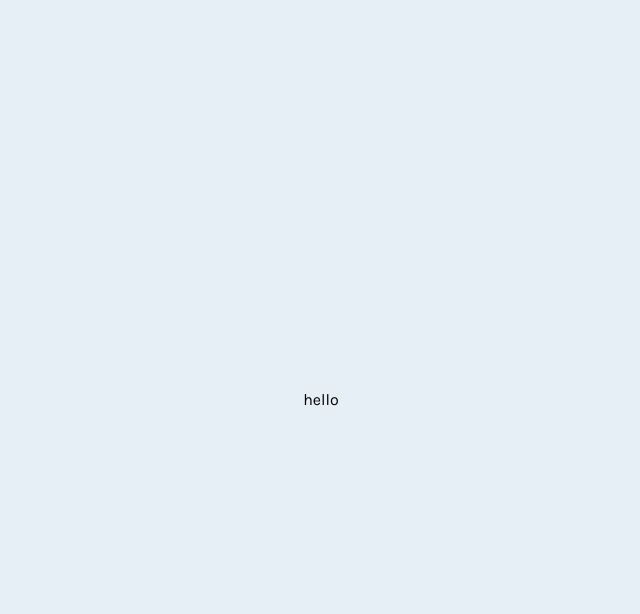
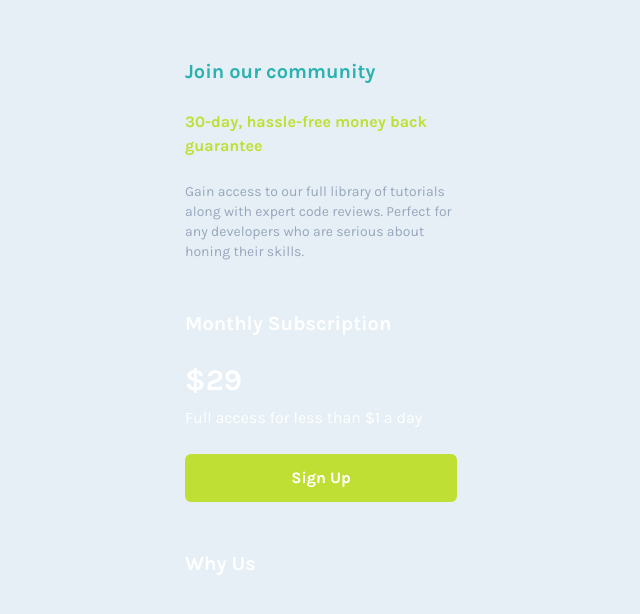
Before and after one commit to palmeiroerick/single-price-grid-component, a Next.js app: page / in a window 1280 px wide. Shown: the top 614 px of the page, without its empty margins (319-959 px from the left). Built offline with nearby package versions, Linux system fonts and the light colour scheme.

Commit message:
feat: create the Home page

```diff
--- a/app/page.tsx
+++ b/app/page.tsx
@@ -1,5 +1,72 @@
+import Button from "@/components/Button";
+import Section from "@/components/Section";
+import Text from "@/components/Text";
+
 const Home = () => {
-  return <main>hello</main>;
+  return (
+    <main className="w-80 overflow-hidden rounded">
+      <Section color="white">
+        <Text as="h1" weight="bold" size="xl" color="cyan">
+          Join our community
+        </Text>
+        <Text as="h3" weight="bold" size="base" color="brightYellow">
+          30-day, hassle-free money back guarantee
+        </Text>
+        <Text as="p" weight="normal" size="sm" color="grayishBlue">
+          Gain access to our full library of tutorials along with expert code
+          reviews. Perfect for any developers who are serious about honing their
+          skills.
+        </Text>
+      </Section>
+      <Section color="cyan">
+        <Text as="h2" weight="bold" size="xl" color="white">
+          Monthly Subscription
+        </Text>
+        <div className="flex flex-col gap-2">
+          <div className="flex items-center gap-2">
+            <Text as="h3" weight="bold" size="3xl" color="white">
+              $29
+            </Text>
+            <Text as="p" weight="normal" size="base" color="lightGray">
+              per month
+            </Text>
+          </div>
+          <Text as="p" weight="normal" size="base" color="white">
+            Full access for less than $1 a day
+          </Text>
+        </div>
+        <Button>Sign Up</Button>
+      </Section>
+      <Section color="lightCyan">
+        <Text as="h2" weight="bold" size="xl" color="white">
+          Why Us
+        </Text>
+        <div>
+          <Text as="p" weight="normal" size="sm" color="lightGray">
+            Tutorials by industry experts
+          </Text>
+          <Text as="p" weight="normal" size="sm" color="lightGray">
+            Peer & expert code review
+          </Text>
+          <Text as="p" weight="normal" size="sm" color="lightGray">
+            Coding exercises
+          </Text>
+          <Text as="p" weight="normal" size="sm" color="lightGray">
+            Access to our GitHub repos
+          </Text>
+          <Text as="p" weight="normal" size="sm" color="lightGray">
+            Community forum
+          </Text>
+          <Text as="p" weight="normal" size="sm" color="lightGray">
+            Flashcard decks
+          </Text>
+          <Text as="p" weight="normal" size="sm" color="lightGray">
+            New videos every week
+          </Text>
+        </div>
+      </Section>
+    </main>
+  );
 };
 
 export default Home;
```
